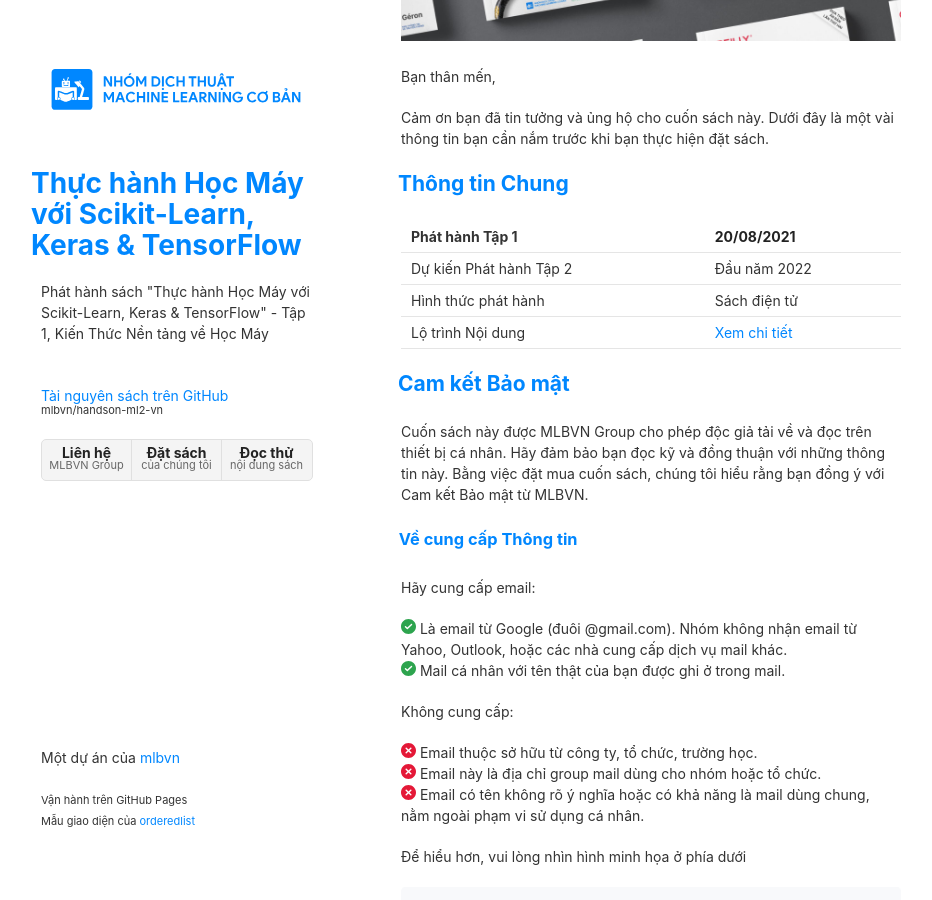
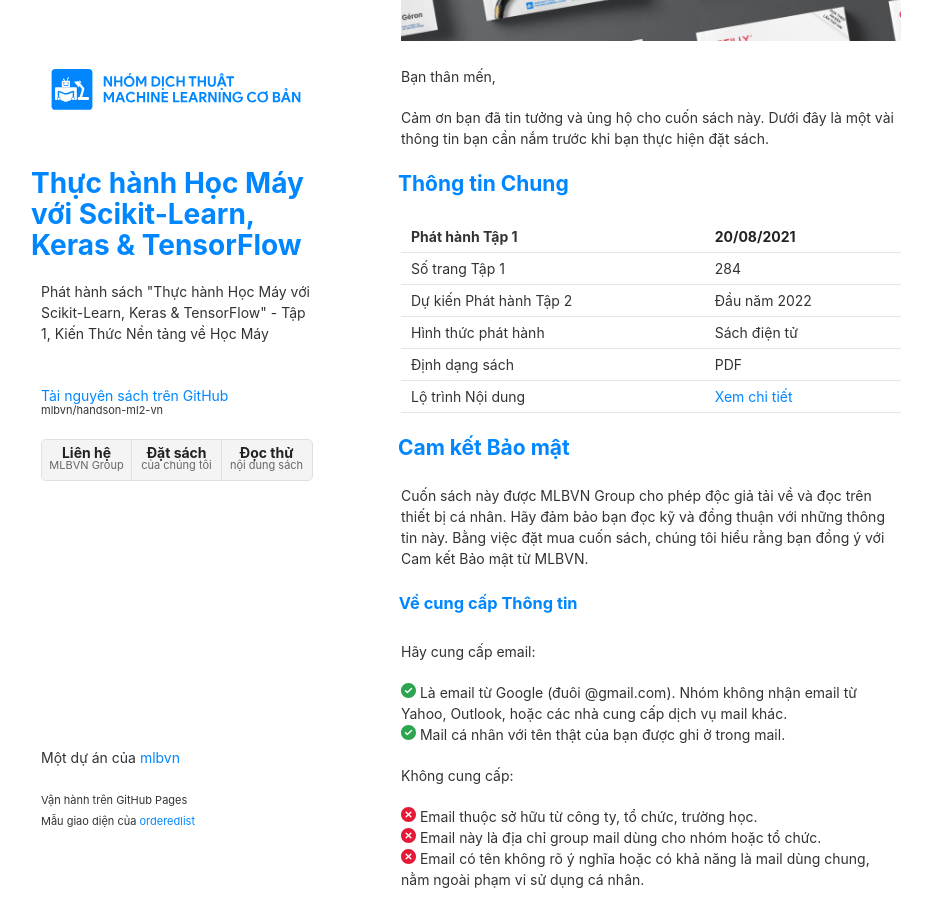
Before and after one commit to mlbvn/hml-book, a Jekyll site: the page built from index.md, in a window 1280 px wide and 900 px high, scrolled down 350 px. Shown: the whole window, without its empty margins (169-1101 px from the left). Built offline with Jekyll 4.4.1, drawn with Linux system fonts in a browser that asks for light colours; our own code applies the rules of GitHub Pages for plain Markdown files; part of the change alters nothing that is shown.

Commit message:
update form link and facebook url

```diff
--- a/index.md
+++ b/index.md
@@ -9,8 +9,10 @@ Dưới đây là một vài thông tin bạn cần nắm trước khi bạn th
 
 | Phát hành Tập 1         | **20/08/2021**                  |
 |-------------------------|---------------------------------|
+| Số trang Tập 1          | 284                             |
 | Dự kiến Phát hành Tập 2 | Đầu năm 2022                    |
 | Hình thức phát hành     | Sách điện tử                    |
+| Định dạng sách          | PDF                             |
 | Lộ trình Nội dung       | [Xem chi tiết](./lo-trinh.html) |
 
 ## Cam kết Bảo mật
@@ -90,15 +92,15 @@ bạn cần kha khá kiến thức toán đại học như giải tích, đại
 mặc dù sách sẽ gợi ý bạn một vài nguồn để bạn tự trang bị kiến thức về lập trình và toán;
 hành trình này sẽ không dễ dàng. Mong bạn kiên nhẫn với chính mình.</dd>
 <dt>Mình muốn mua tặng người khác có được không?</dt>
-<dd>Được, bạn hãy điền thông tin của người được tặng vào <a href="#dat-sach">biểu mẫu đặt sách</a>,
-đồng thời <a href="https://fb.com/mlbvn.group/">nhắn tin cho chúng tôi</a> nhé.</dd>
+<dd>Được, bạn hãy điền thông tin của người được tặng vào <a href="./form.html">biểu mẫu đặt sách</a>,
+đồng thời <a href="https://fb.com/mlbvn.org/">nhắn tin cho chúng tôi</a> nhé.</dd>
 </dl>
 
 ## Hỗ trợ
 
 Các hỏi đáp & hỗ trợ liên quan đến đặt sách và nội dung sách, độc giả có thể gửi đến
 địa chỉ [handson-ml@mlbvn.org](mailto:handson-ml@mlbvn.org),
-hoặc [Facebook Page của Nhóm dịch thuật](https://fb.com/mlbvn.group/) để chúng tôi có thể hỗ trợ.
+hoặc [Facebook Page của Nhóm dịch thuật](https://fb.com/mlbvn.org/) để chúng tôi có thể hỗ trợ.
 
 Ngoài ra, chúng tôi khuyến khích độc giả thảo luận, hỏi đáp,
 và phản hồi trên [Github Discussions](https://github.com/mlbvn/handson-ml2-vn/discussions).
```
